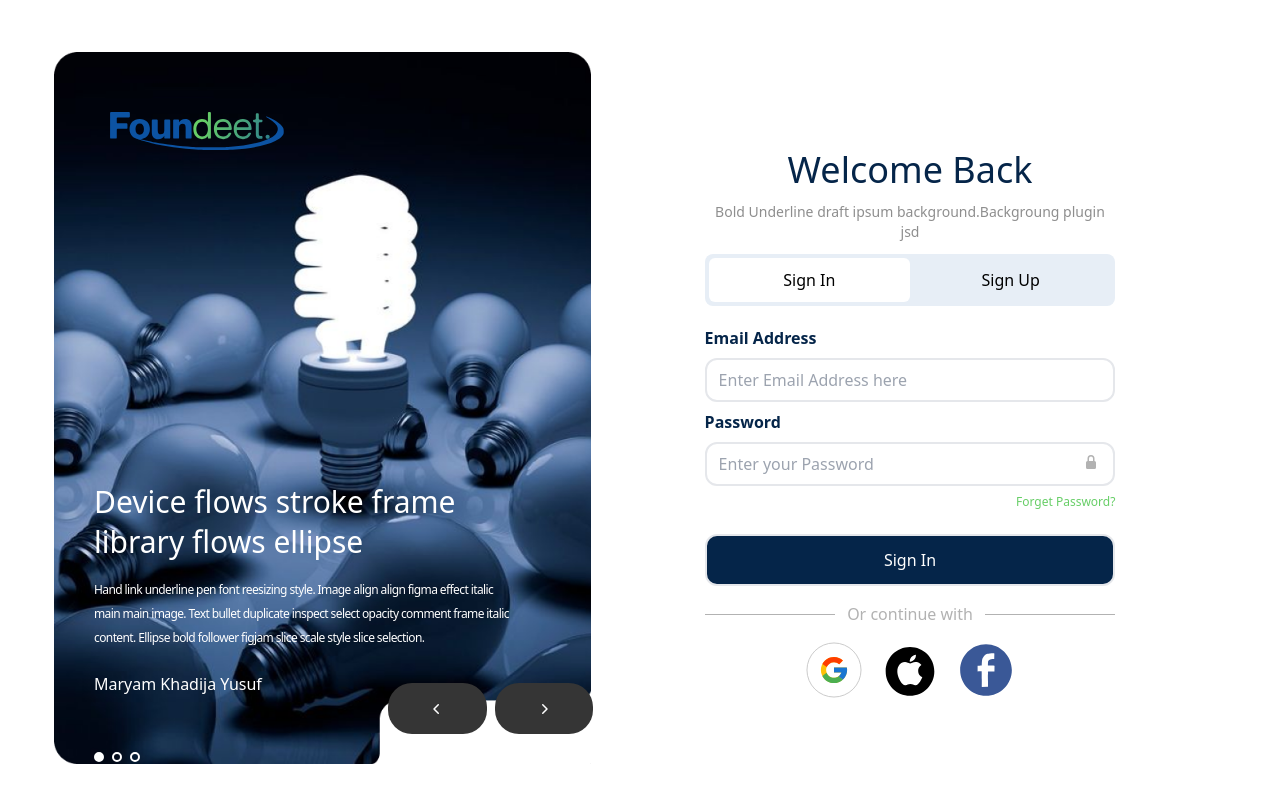
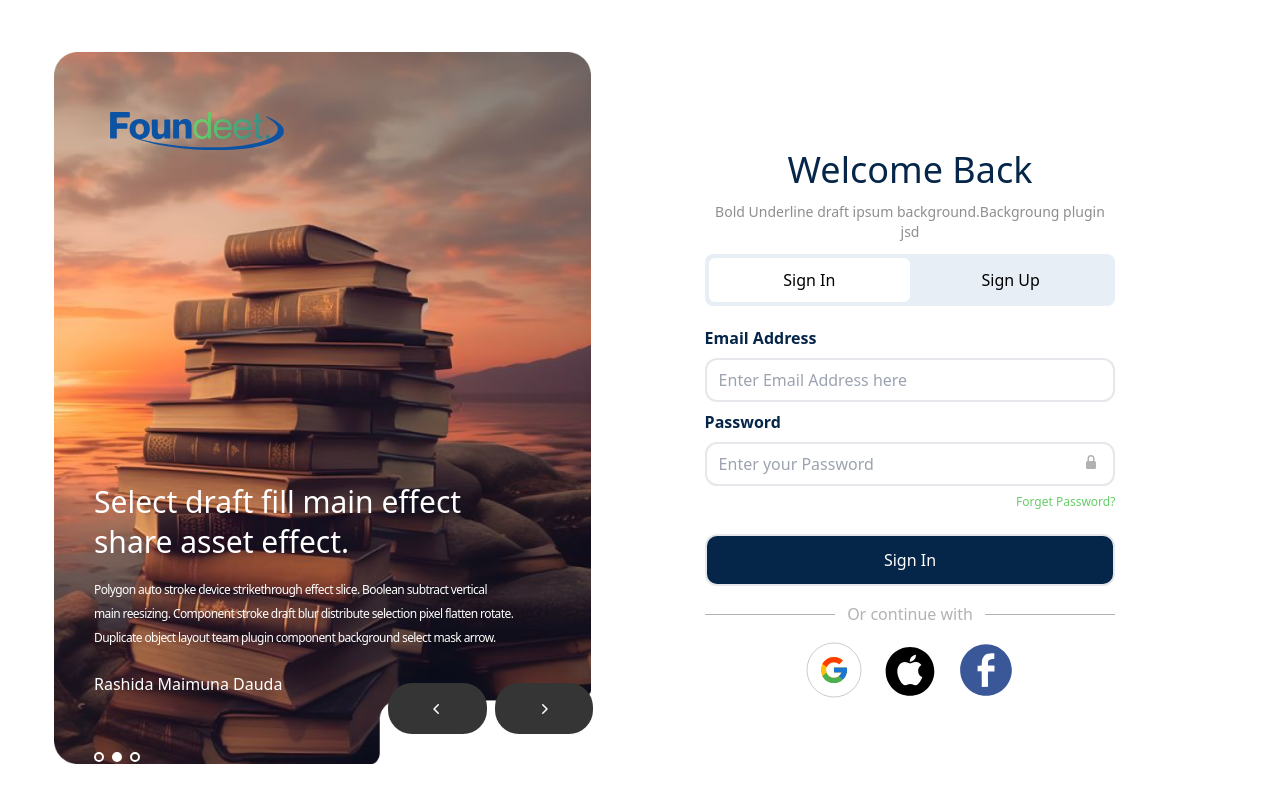
Before and after one commit to Itsprincevick/Form, a React app: page / in a window 1280 px wide. Shown: the top 802 px of the page. Built offline with nearby package versions, Linux system fonts and the light colour scheme; the HTML template or start-up script is replaced by a standard one.

Commit message:
modified cards to transition at 3secs interval

```diff
--- a/src/components/paginate.jsx
+++ b/src/components/paginate.jsx
@@ -52,6 +52,16 @@ const Paginate = () => {
     // Effects hook to update the total pages when the cards array changes
     setTotalPages(Math.ceil(cards.length / 1));
   }, [cards.length, setTotalPages]);
+
+  // to change image continously
+  useEffect(() => {
+    const interval = setInterval(()=> {
+      setCurrentPage((prevPage) => (prevPage % totalPages) + 1);
+
+    }, 3000); //change imagae every 3 seconds
+
+    return ()=> clearInterval(interval);
+  }, [totalPages])
 
   const handlePrevClick = () => {
     // Function to handle the previous button click
```
